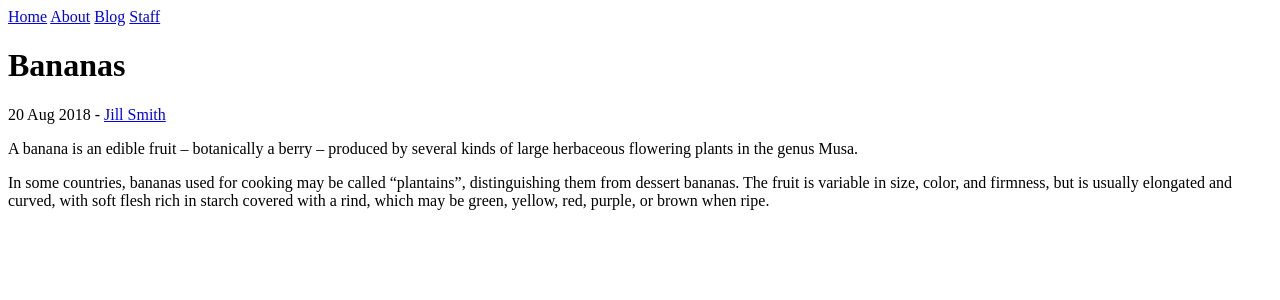
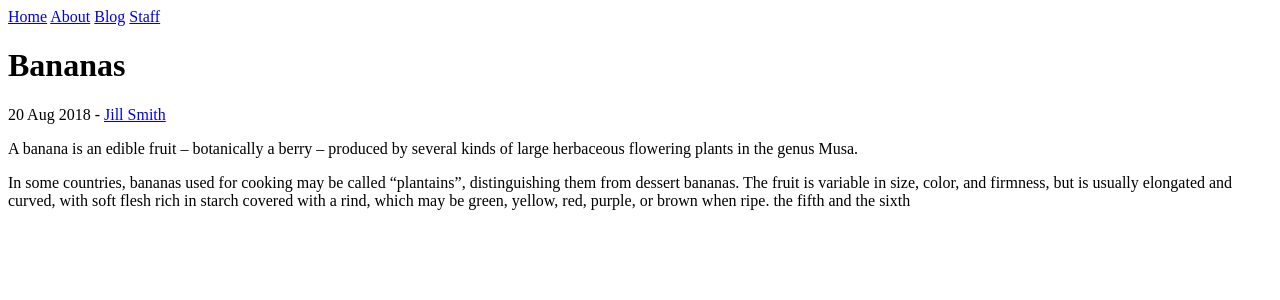
Before and after one commit to habasweiny/habasweiny.github.io, a Jekyll site: the page built from _posts/2018-08-20-bananas.md, in a window 1280 px wide. Shown: the top 300 px of the page. Built offline with Jekyll 4.4.1, drawn with Linux system fonts in a browser that asks for light colours.

Commit message:
the first changes

```diff
--- a/_posts/2018-08-20-bananas.md
+++ b/_posts/2018-08-20-bananas.md
@@ -9,3 +9,4 @@ distinguishing them from dessert bananas. The fruit is variable in size, color,
 and firmness, but is usually elongated and curved, with soft flesh rich in
 starch covered with a rind, which may be green, yellow, red, purple, or brown
 when ripe.
+the fifth and the sixth
```
